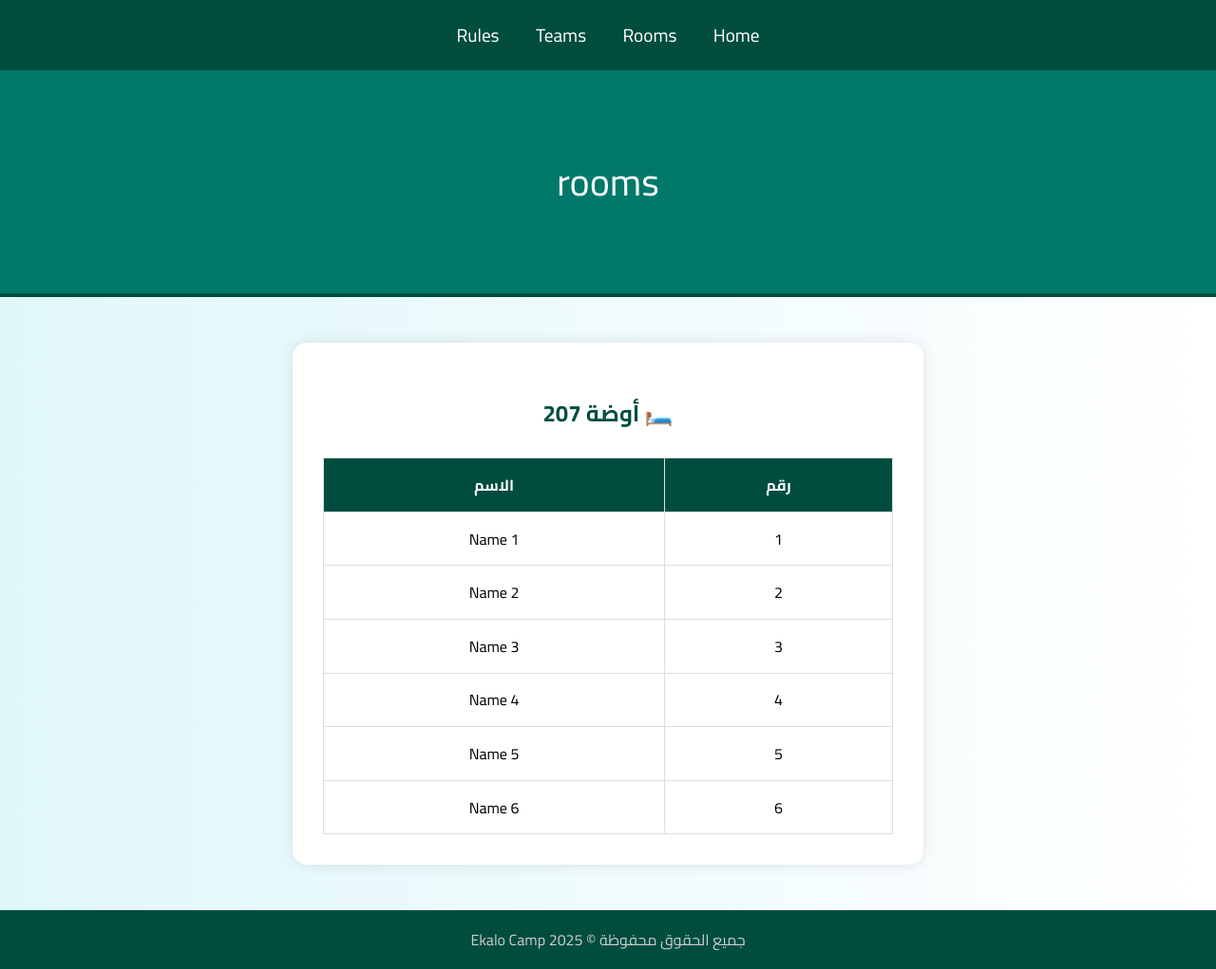
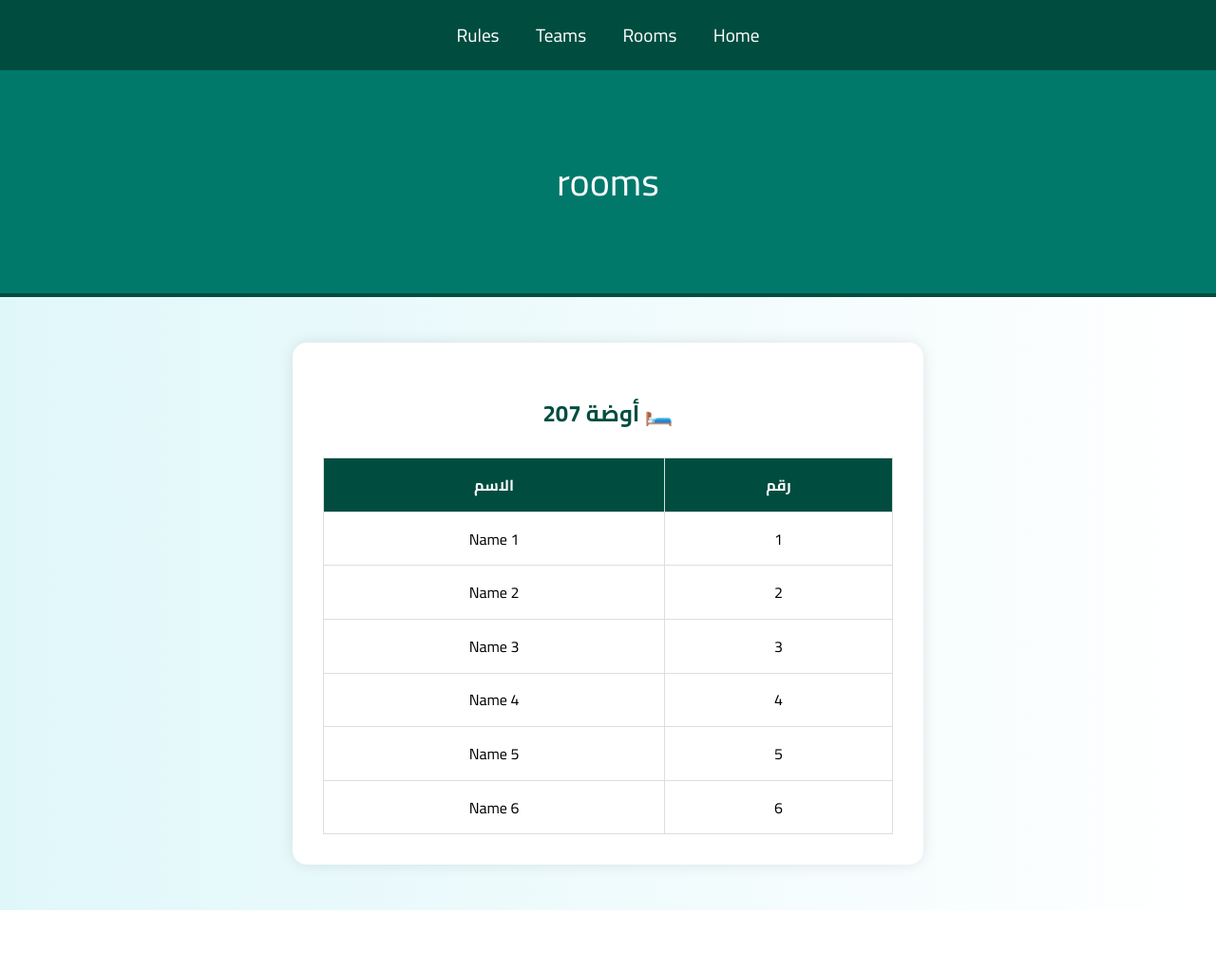
Before and after one commit to Martinasamy589/ekalo, a plain HTML site: page rooms.html in a window 1280 px wide. Shown: the whole page at 95% size. After the commit the page ends 959 px from the top, so only its background shows below. Drawn offline with Linux system fonts and the light colour scheme.

```diff
--- a/rooms.html
+++ b/rooms.html
@@ -119,9 +119,7 @@
     </table>
   </div>
 
-  <footer>
-    جميع الحقوق محفوظة © Ekalo Camp 2025
-  </footer>
+
 
 </body>
 </html>
```
